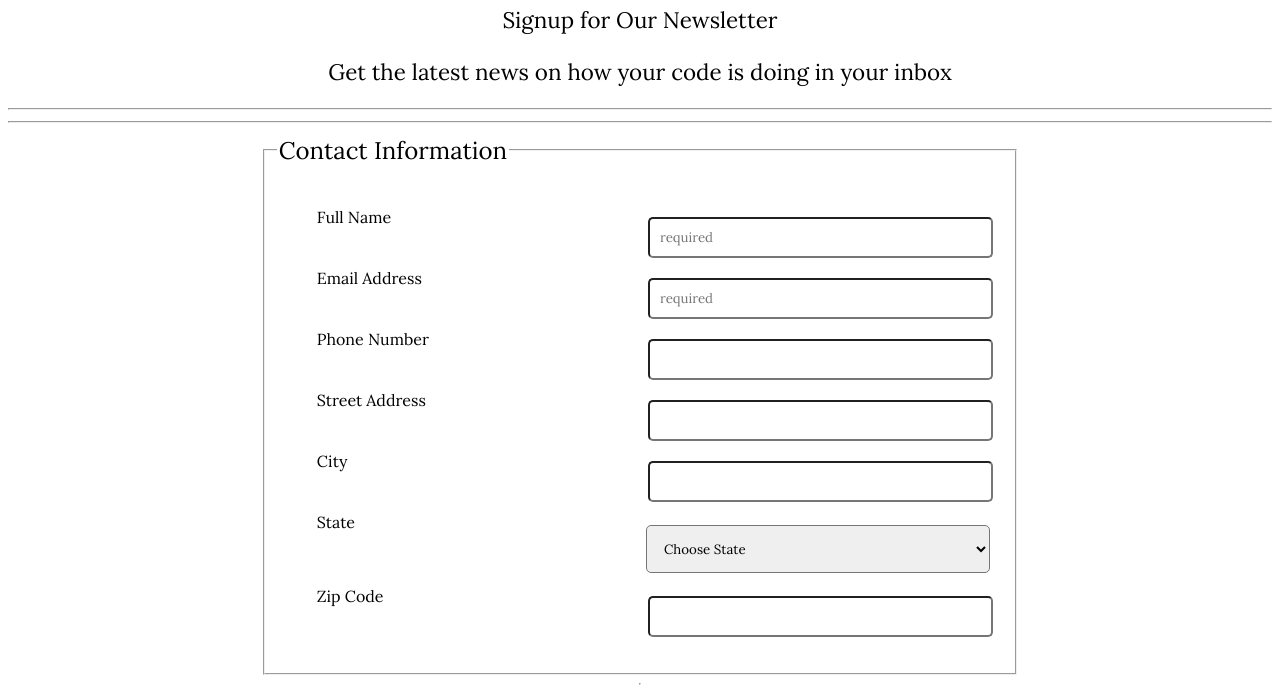
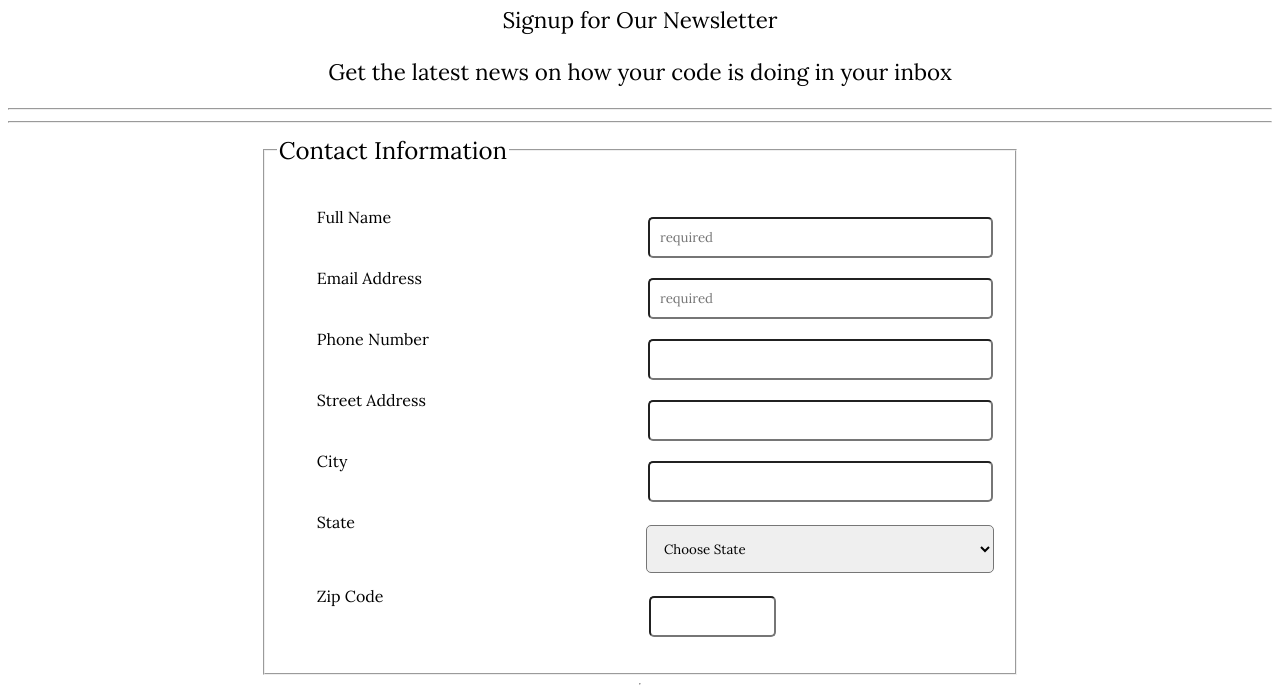
Before and after one commit to mmcnulty42/Project3, a plain HTML site: page FormSite/index.html in a window 1280 px wide. Shown: the part 83-773 px from the top of the page. Drawn offline with Linux system fonts and the light colour scheme.

Commit message:
Add files via upload

```diff
--- a/FormSite/index.html
+++ b/FormSite/index.html
@@ -40,7 +40,7 @@
 <option value="Oregon">Oregon</option>
 <option value="Washington">Washington</option>
 </select><br></li>
-<li class="form-row" ><label for="zipcode">Zip Code</label><br>
+<li class="form-row1 form-row" ><label for="zipcode" class="label">Zip Code</label><br>
 <input type="text" name="zipcode" id="zipcode"></li></ul></fieldset>
 <hr><fieldset>
     <legend>Newsletters</legend>
--- a/FormSite/styles.css
+++ b/FormSite/styles.css
@@ -1,7 +1,7 @@
 .codereview {background-color:rgb(122, 40, 40); text-align:center;
 font-size:1.7em; color:white;}
 
-* {font-family: 'Lora', serif;}
+* {font-family: 'Lora', serif; }
 
 .newsletter {text-align:center; font-size:1.4em;}
 
@@ -9,13 +9,13 @@ font-size:1.7em; color:white;}
 
 legend {font-size:1.5em;}
 
-input[type=text]  {margin:10px; padding:10px; border-radius:5px;}
+input[type=text]  {margin:10px; padding:10px; border-radius:5px; }
 
-input[type=email] {margin:10px; padding:10px; border-radius:5px;}
+input[type=email] { margin:10px; padding:10px; border-radius:5px;}
 
 input[type=tel] {margin:10px; padding:10px; border-radius:5px;}
 
-input[type=select] {margin:20px; padding:10px; width:200px;}
+input[type=select] {margin:10px; padding:10px; flex:1; }
 
 input[type=checkbox] {margin:10px; padding:10px; border-radius:5px;}
 
@@ -24,28 +24,37 @@ input[type=submit] {margin:10px; border-radius:5px; background-color:blue; color
 
     font-size:1.4em;}
 
-
 .form {display:flex; flex-direction:column;}
 
 ul {list-style-type:none;}
 
 input:focus{outline:solid;}
 
-#states {display:flex; flex:1; flex-grow:1; width:200px;}
 
 .flex-container div {display:flex; flex-direction:column; flex-grow:1;}
 
 #textarea {min-width:15em; justify-content:center;}
 .submit {width:100%; flex:1; justify-content:center;}
 
-#zipcode {width:25%;}
-
+.form-row > label {
+    width: 25%;
+  }.form-row >input {
+    flex: 1;
+  }#zipcode {
+    max-width: 20%; justify-content:flex-start;
+  }
+  #states {
+    flex: 1;
+    margin-left: 0.7em;
+    margin-right: 0.7em;
+  width: 200px;}
 select {margin:1em; border-radius:5px; padding:1em;}
 
 @media (min-width:768px) {.form-row >input {display:flex; flex:1;}
 .form {margin:auto; width:60%;}
-.form-row {display:flex; justify-content: flex-end;}
+.form-row {display:flex; }
 .form-row > label{display:flex; flex:1;}
-#zipcode {width:}
-
+.form-row {justify-content:flex-start;}
+.form-row1 {justify-content:flex-start;}
+.label {max-width:47%;} #zipcode {max-width:15%;}
 }
```
